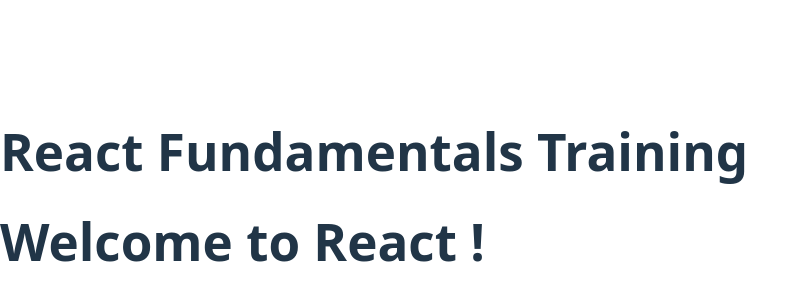
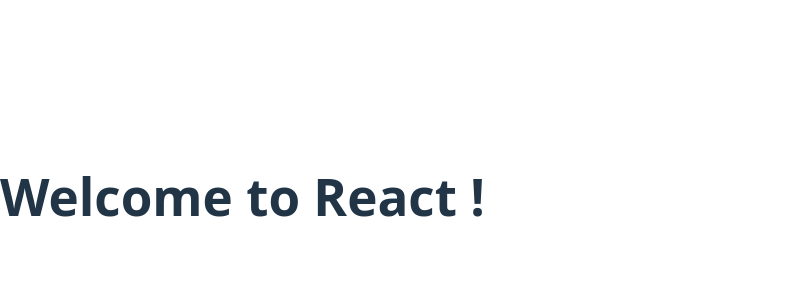
Before and after one commit to GuptaHarry/VConstruct-React-Training, a React (Vite) app: page / in a window 1280 px wide. Shown: the part 204-504 px from the top of the page, without its empty margins (0-808 px from the left). Built offline with nearby package versions, Linux system fonts and the light colour scheme.

Commit message:
Question 1 issues resolved

```diff
--- a/src/App.jsx
+++ b/src/App.jsx
@@ -9,4 +9,4 @@
   )
 }
 
-export default App
+export default App;
--- a/src/Header.jsx
+++ b/src/Header.jsx
@@ -1,9 +1,9 @@
 import React from "react";
 
-export default function Header({ props }) {
+export default function Header({ text }) {
   return (
     <header>
-      <h1>{props}</h1>
+      <h1>{text}</h1>
     </header>
   );
 }
```
